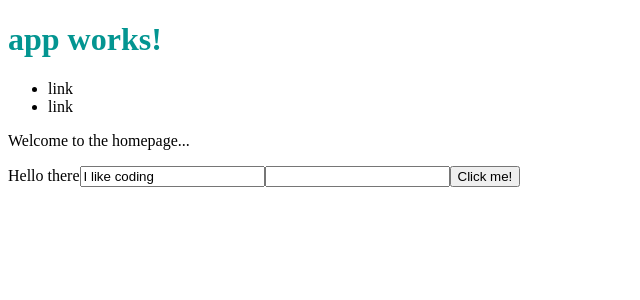
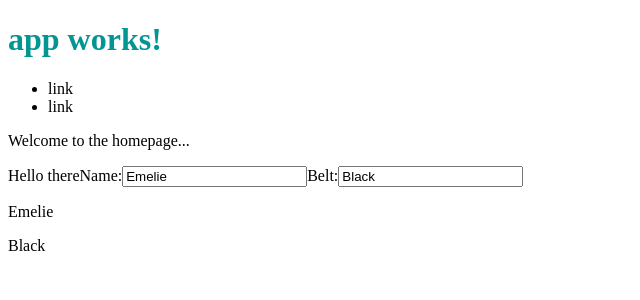
Before and after one commit to emelietejohansson/angular2-tutorial, an Angular app in the folder directory-app/: page / in a window 1280 px wide. Shown: the top 300 px of the page, without its empty margins (0-640 px from the left). Built offline with nearby package versions, Linux system fonts and the light colour scheme.

Commit message:
Intro 2-way data binding

```diff
--- a/directory-app/src/app/home/home.component.html
+++ b/directory-app/src/app/home/home.component.html
@@ -3,14 +3,10 @@
 </p>
 <ng-content></ng-content>
 
-<!-- property binding -->
-<input [value]="myString" />
-<input [required]="myBoolean" />
-
-<button (click)="alertMe('Coding is fun')">Click me!</button>
-
-<!-- string interpolation also works-->
-<!--
-<input value="{{myString}}" />
-<input required="{{myBoolean}}" />
--->
+<!-- 2-way data binding -->
+<label>Name:</label>
+<input [(ngModel)]="ninjaCoder.name" />
+<label>Belt:</label>
+<input [(ngModel)]="ninjaCoder.belt" />
+<p>{{ninjaCoder.name}}</p>
+<p>{{ninjaCoder.belt}}</p>
--- a/directory-app/src/app/home/home.component.ts
+++ b/directory-app/src/app/home/home.component.ts
@@ -8,12 +8,11 @@ import { Component, OnInit } from '@angular/core';
 export class HomeComponent implements OnInit {
 
     homeTitle = "Welcome to the homepage...";
-    myString = "I like coding";
-    myBoolean = true;
 
-    alertMe(val) {
-        alert(val);
-    }
+    ninjaCoder = {
+        name: "Emelie",
+        belt: 'Black'
+    };
 
     constructor() { }
 
```
